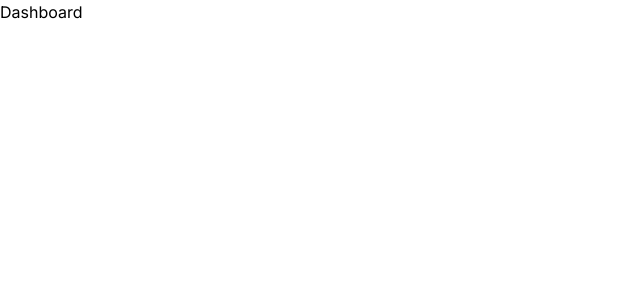
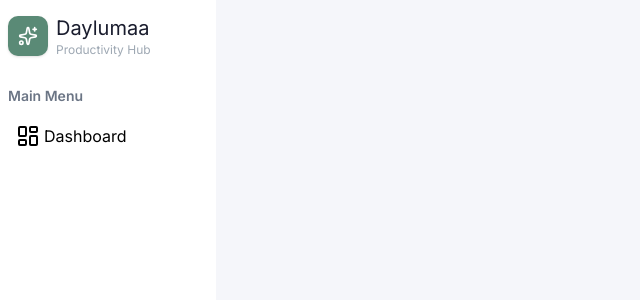
Before and after one commit to thii29/daylumaa-frontend, a Next.js app: page /dashboard in a window 1280 px wide. Shown: the top 300 px of the page, without its empty margins (0-640 px from the left). Built offline with nearby package versions, Linux system fonts and the light colour scheme.

Commit message:
🌻130926: side nav - space and set layout

```diff
--- a/src/app/auth/login/page.tsx
+++ b/src/app/auth/login/page.tsx
@@ -10,7 +10,7 @@ const page = (props: Props) => {
     <div className=" flex flex-col justify-start gap-6 bg-white px-4 py-6 rounded-md max-w-md w-full">
       <Logo />
       <h2 className="text-header-2">Login</h2>
-      <div className="flex flex-col gap-4">
+      <div className="flex flex-col gap-5">
         <InputForm label="Email" type="email" />
         <InputForm label="Password" type="password" />
         <Button label="Log in"/>
--- a/src/app/dashboard/page.tsx
+++ b/src/app/dashboard/page.tsx
@@ -1,10 +1,13 @@
+import SideNav from '@/components/sidenav';
 
-type Props = {}
+type Props = {};
 
 const Dashboard = (props: Props) => {
   return (
-    <div>Dashboard</div>
-  )
-}
+    <div className="flex justify-between w-full h-screen bg-ink-25">
+      <SideNav></SideNav>
+    </div>
+  );
+};
 
-export default Dashboard
+export default Dashboard;
--- a/src/app/globals.css
+++ b/src/app/globals.css
@@ -52,26 +52,17 @@
 
 @layer typography {
   /* ── Body ──────────────────────────────────── */
-  .text-micro {
-    font-size: var(--fs-2xs); /* 10px */
-    line-height: var(--lh-2xs); /* 12px — 3 × 4px grid */
-    font-weight: 400;
-    color: var(--color-ink-900);
-  }
-
   .text-caption {
     /* label, hint       */
     font-size: var(--fs-xs); /* 12px              */
     line-height: var(--lh-xs); /* 16px  ← icon-xs   */
-    font-weight: 400;
     color: var(--color-ink-400);
   }
 
   .text-body-sm {
     /* secondary text    */
     font-size: var(--fs-sm); /* 14px              */
-    line-height: var(--lh-sm); /* 20px  ← icon-sm   */
-    font-weight: 400;
+    line-height: var(--lh-xs); /* 16px  ← icon-xs   */
     color: var(--color-ink-500);
   }
 
@@ -79,14 +70,12 @@
     /* default body      */
     font-size: var(--fs-md); /* 16px              */
     line-height: var(--lh-md); /* 24px  ← icon-md ✦ */
-    font-weight: 400;
     color: var(--color-ink-900);
   }
 
   .text-body-lg {
     font-size: var(--fs-lg); /* 18px              */
     line-height: var(--lh-lg); /* 28px              */
-    font-weight: 400;
     color: var(--color-ink-900);
   }
 
@@ -94,28 +83,24 @@
   .text-header-3 {
     font-size: var(--fs-xl); /* 20px              */
     line-height: var(--lh-xl); /* 28px              */
-    font-weight: 600;
     color: var(--color-ink-900);
   }
 
   .text-header-2 {
     font-size: var(--fs-2xl); /* 24px              */
     line-height: var(--lh-2xl); /* 32px              */
-    font-weight: 600;
     color: var(--color-ink-900);
   }
 
   .text-header-1 {
     font-size: var(--fs-3xl); /* 32px              */
     line-height: var(--lh-3xl); /* 40px  ← icon-lg ✦ */
-    font-weight: 700;
     color: var(--color-ink-900);
   }
 
   .text-display {
     font-size: var(--fs-4xl); /* 40px              */
     line-height: var(--lh-4xl); /* 48px  ← icon-xl ✦ */
-    font-weight: 700;
     color: var(--color-ink-900);
   }
 }
--- a/src/components/input-form.tsx
+++ b/src/components/input-form.tsx
@@ -16,14 +16,14 @@ const InputForm = ({ ...props }: Props) => {
     : props.type;
 
   return (
-    <div className="flex flex-col gap-0.5">
+    <div className="flex flex-col gap-1">
       <label htmlFor="" className="text-body-sm">
         {props.label}:
       </label>
       <div className="relative">
         <input
           type={inputType}
-          className={`w-full px-2.5 py-1 outline outline-ink-300 rounded-xs text-body-sm
+          className={`w-full px-2.5 py-2 outline outline-ink-300 rounded-xs text-body-sm
             hover:outline-2 hover:outline-ink-400 focus:outline-1 focus:outline-primary-500
             ${isPassword ? 'pr-8' : ''}`}
         />
--- a/src/components/sidenav.tsx
+++ b/src/components/sidenav.tsx
@@ -0,0 +1,23 @@
+import { LayoutDashboard } from 'lucide-react';
+import Logo from './logo';
+
+type Props = {};
+
+const SideNav = (props: Props) => {
+  return (
+    <div className="w-54 bg-white flex flex-col gap-7 px-2 py-3">
+      <Logo />
+      <div className='w-full flex flex-col flex-1 gap-3'>
+        <span className='text-body-sm font-semibold'>Main Menu</span>
+        <div className="flex flex-col gap-1 w-full">
+          <div className="flex gap-1 px-2 py-2 w-full rounded-xs">
+            <LayoutDashboard/>
+            <div className=''>Dashboard</div>
+          </div>
+        </div>
+      </div>
+    </div>
+  );
+};
+
+export default SideNav;
```
